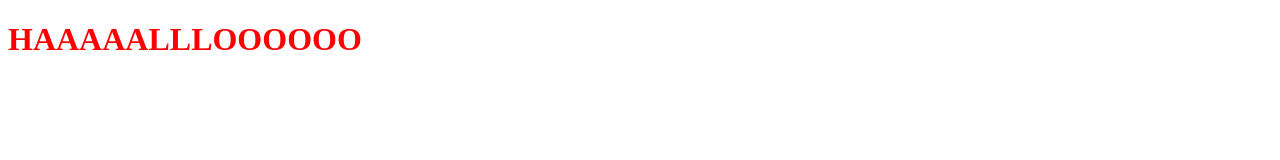
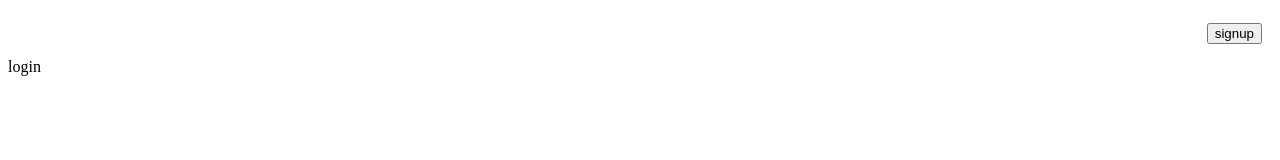
Before and after one commit to KISergeevich/real-world, a website built with Parcel: page src/index.html in a window 1280 px wide. Built offline with nearby package versions, Linux system fonts and the light colour scheme.

Commit message:
add mvc structure

```diff
--- /dev/null
+++ b/src/app/app.controller.js
@@ -0,0 +1,14 @@
+import { AppModel } from "./app.model";
+import { AppView } from "./app.view";
+
+export class AppController {
+    model;
+    view;
+
+    constructor(element) {
+        this.model = new AppModel();
+
+        this.view = new AppView(element);
+        this.view.refresh(this.model);
+    }
+}
--- /dev/null
+++ b/src/app/app.model.js
@@ -0,0 +1,7 @@
+export class AppModel {
+    token;
+
+    state = 'login'; // определяет в каком состоянии находится приложение (signUp(регистрация), auth(авторизован), login)
+    //коротко - состояние приложения
+
+}
--- /dev/null
+++ b/src/app/app.view.js
@@ -0,0 +1,51 @@
+import { newElement } from "../utils/new-element";
+
+
+export class AppView {
+    element;
+
+    constructor(element) {
+        this.element = element;
+    }
+
+    refresh(model) {
+        this.element.innerHTML = "";
+
+        this.element.append(this.createHeaderElement(model));
+
+        this.element.append(this.createMainElement(model));
+    } // Перерисовывает view'ху
+
+    createHeaderElement(model) {
+        const header = newElement("section", "header");
+        if (model.state === 'signup') {
+            const login = newElement("button", "header__login", "login");
+            // login.addEventListener("click", () => {
+            //     this.emitSwitchToLogin();
+            // });
+            header.append(login);
+        }
+
+        if (model.state === 'login') {
+            const signup = newElement("button", "header__signup", "signup");
+            // signup.addEventListener("click", () => {
+            //     this.emitSwitchToSignup();
+            // });
+            header.append(signup);
+        }
+
+        if (model.state === 'auth') {
+            const logout = newElement("button", "header__logout", "logout");
+            // logout.addEventListener("click", () => {
+            //     this.emitSwitchToLogout();
+            // });
+            header.append(logout);
+        }
+        return header;
+    }
+
+    createMainElement(model) {
+        const main = newElement("section", "main", model.state);
+        return main;
+    }
+}
--- a/src/index.html
+++ b/src/index.html
@@ -9,7 +9,5 @@
 </head>
 <body>
 
-    <h1>HAAAAALLLOOOOOO</h1>
-
 </body>
 </html>
--- a/src/main.js
+++ b/src/main.js
@@ -1 +1,5 @@
-console.log('javaScript is connected');
+import { AppController } from "./app/app.controller";
+
+const body = document.querySelector('body');
+
+const controller = new AppController(body);
--- a/src/style.css
+++ b/src/style.css
@@ -1,3 +1,9 @@
-h1 {
-    color: red;
+.header {
+    height: 30px;
+
+    padding: 10px;;
+
+    display: flex;
+    justify-content: flex-end;
+    align-items: center;
 }
--- /dev/null
+++ b/src/utils/new-element.js
@@ -0,0 +1,10 @@
+export function newElement(tagName, className, text) {
+    const element = document.createElement(tagName);
+    if (className !== undefined) {
+        element.classList.add(className);
+    }
+    if (text !== undefined) {
+        element.innerText = text;
+    }
+    return element;
+}
```
